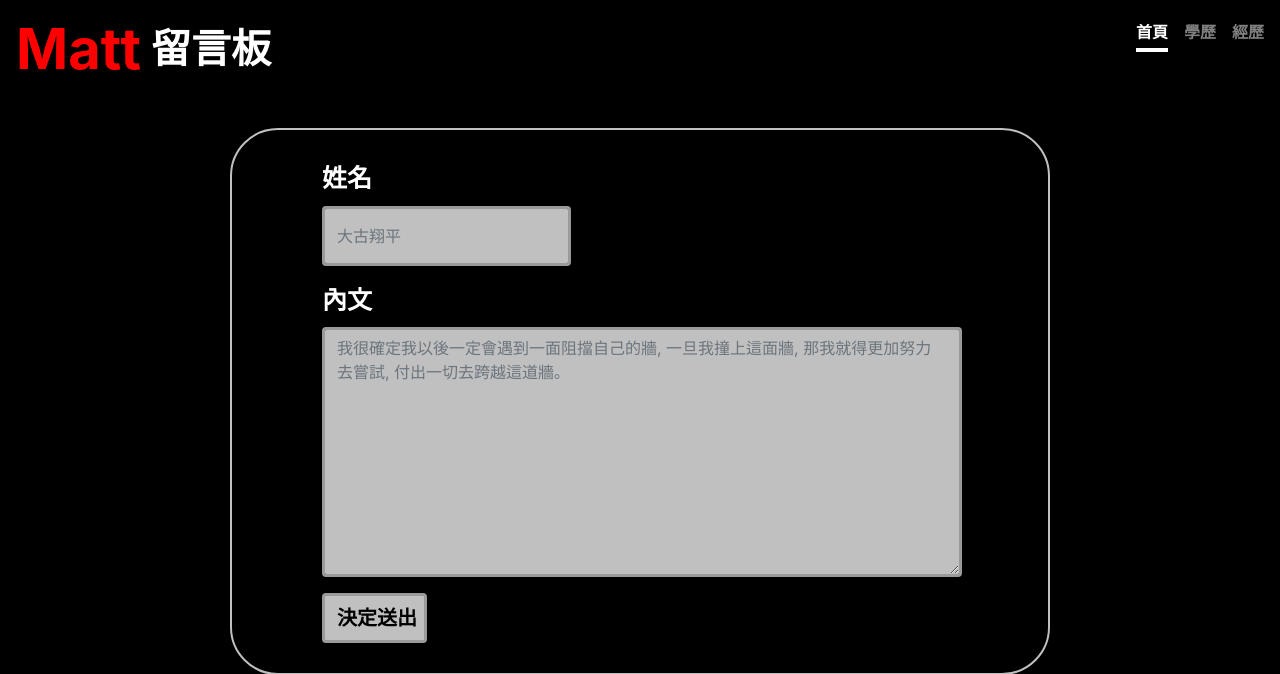
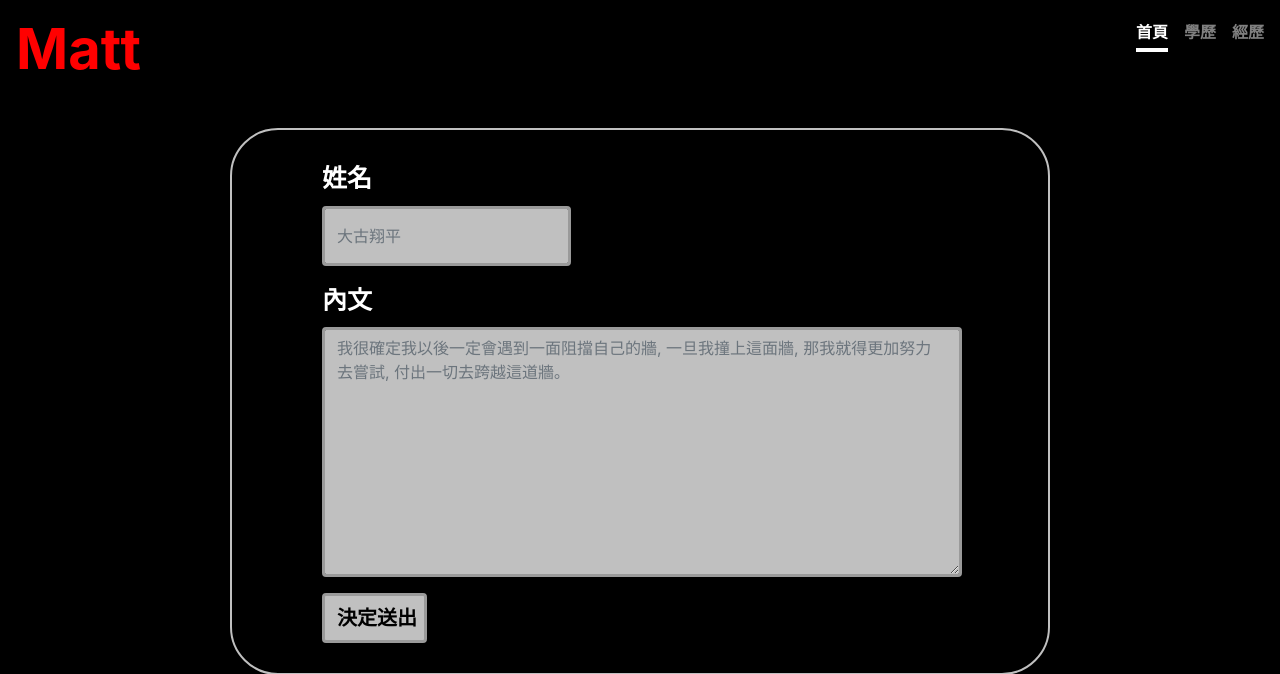
Before and after one commit to r97221004/SideProject01-PersonalWeb, a Flask app: page /message in a window 1280 px wide. Shown: the top 674 px of the page. Run offline with Flask 2, Linux system fonts and the light colour scheme; data comes from the database, SQL or seed files in the repository; some libraries are stand-ins or nearby versions.

Commit message:
更新程式碼

```diff
--- a/PersonalWeb/static/css/style.css
+++ b/PersonalWeb/static/css/style.css
@@ -192,19 +192,15 @@ body {
   font-family: "Microsoft YaHei";
 }
 
-.mess{
-  position: relative;
-  top: -6px;
+.flash{
+  margin-top: 50px;
+  margin-left: 100px;
+  margin-right: 100px;
+  height: 80px;
+  font-size: 30px;
   font-weight: bold;
   font-family: "Microsoft YaHei";
-  font-size: 40px;
-  padding: 0px;
-  color: white;
-  margin-left: 10px;
 }
-
-
-
 
 
 
@@ -226,20 +222,6 @@ body {
 .foot{
   margin-top: 0px;
 }
-
-
-
-
-
-.flash{
-  margin-left: 100px;
-  margin-right: 100px;
-  font-size: 30px;
-  font-weight: bold;
-  height: 80px;
-  margin-top: 50px;
-}
-
 
 
 .mylist{
--- a/PersonalWeb/templates/base.html
+++ b/PersonalWeb/templates/base.html
@@ -29,7 +29,7 @@
     <div class="cover-container d-flex w-100 h-100 p-3 mx-auto flex-column">
         <header class="masthead mb-auto">
         <div class="inner">
-            <h3 class="masthead-brand display-4 matt">{% block name %}Matt{% endblock%}</h3>
+            <h3 class="masthead-brand display-4 matt">Matt</h3>
             <nav class="nav nav-masthead justify-content-center">
             <a class="nav-link active" href="{{ url_for('index') }}">首頁</a>
             <a class="nav-link" href="/#education">學歷</a>
--- a/PersonalWeb/templates/message.html
+++ b/PersonalWeb/templates/message.html
@@ -2,9 +2,6 @@
 {% from 'bootstrap/form.html' import render_form %}
 
 {% block title %}留言板{% endblock %}
-{% block name %}
-    <span class="matt">Matt</span><span class="mess">留言板</span>
-{% endblock%}
 
 {% block main %}
 
@@ -23,6 +20,7 @@
     </div>
     <div class="col-md-2"></div>
 </div>
+
 
 <div class="text-center total"  style = " margin-top: 10%; margin-bottom: 35px;">
     總共有{{ messages | length}}筆留言
```
